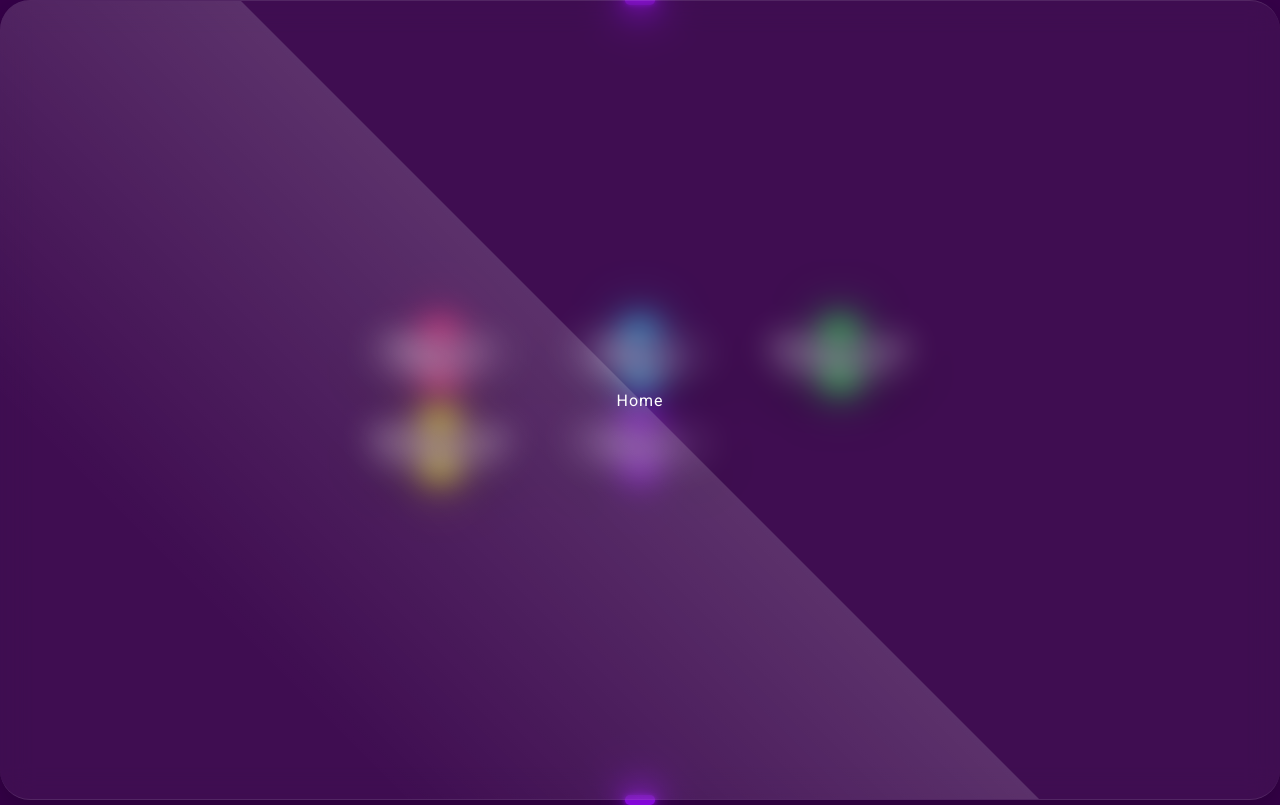
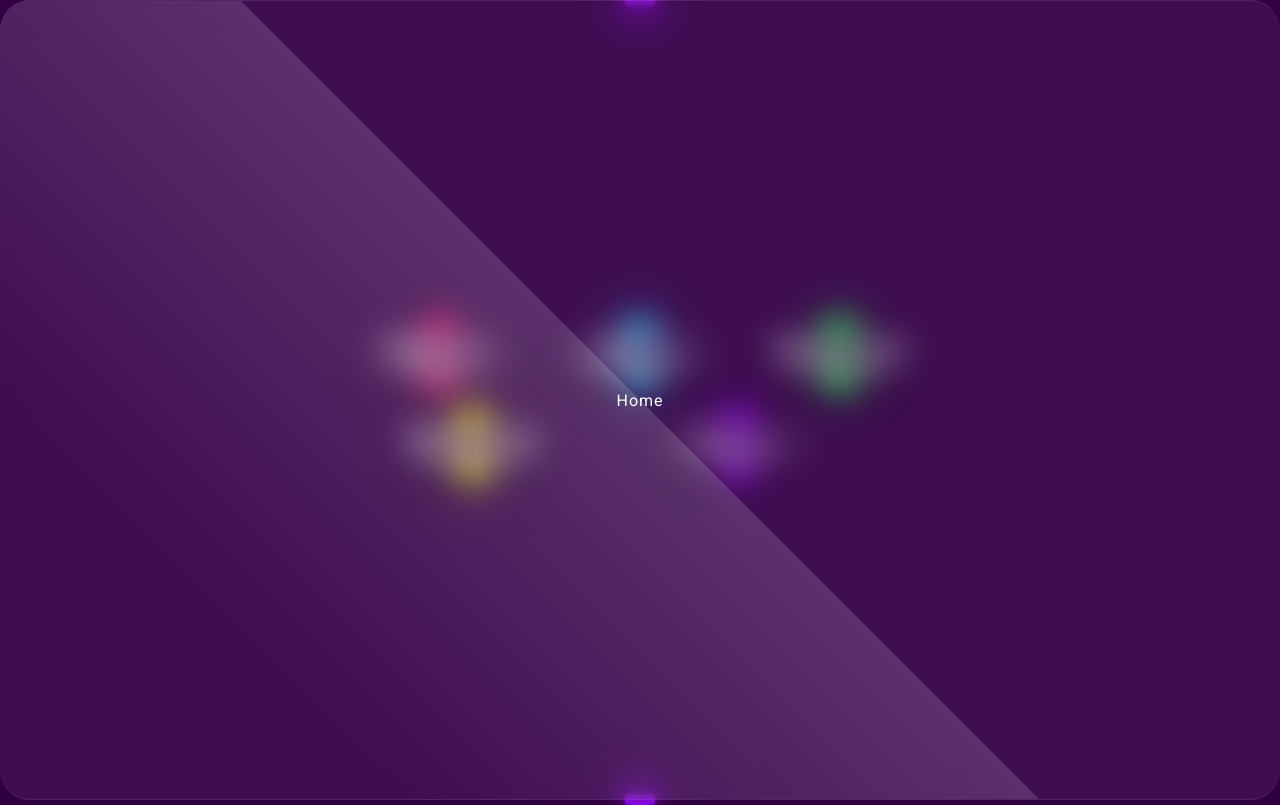
Before and after one commit to abnerstones/abnerstones.github.io, a PHP site: page /direct.html in a window 1280 px wide. Run offline with PHP 8.4, Linux system fonts and the light colour scheme.

Commit message:
Update direct.css

```diff
--- a/css/direct.css
+++ b/css/direct.css
@@ -31,12 +31,6 @@ body {
     margin: 20px;
 }
 
-.container .btn-home {
-    width: 155px;
-    height: 10px;
-    margin: 20px;
-    top: 30;
-}
 
 .container .btn a {
     font-size: 10;
```
